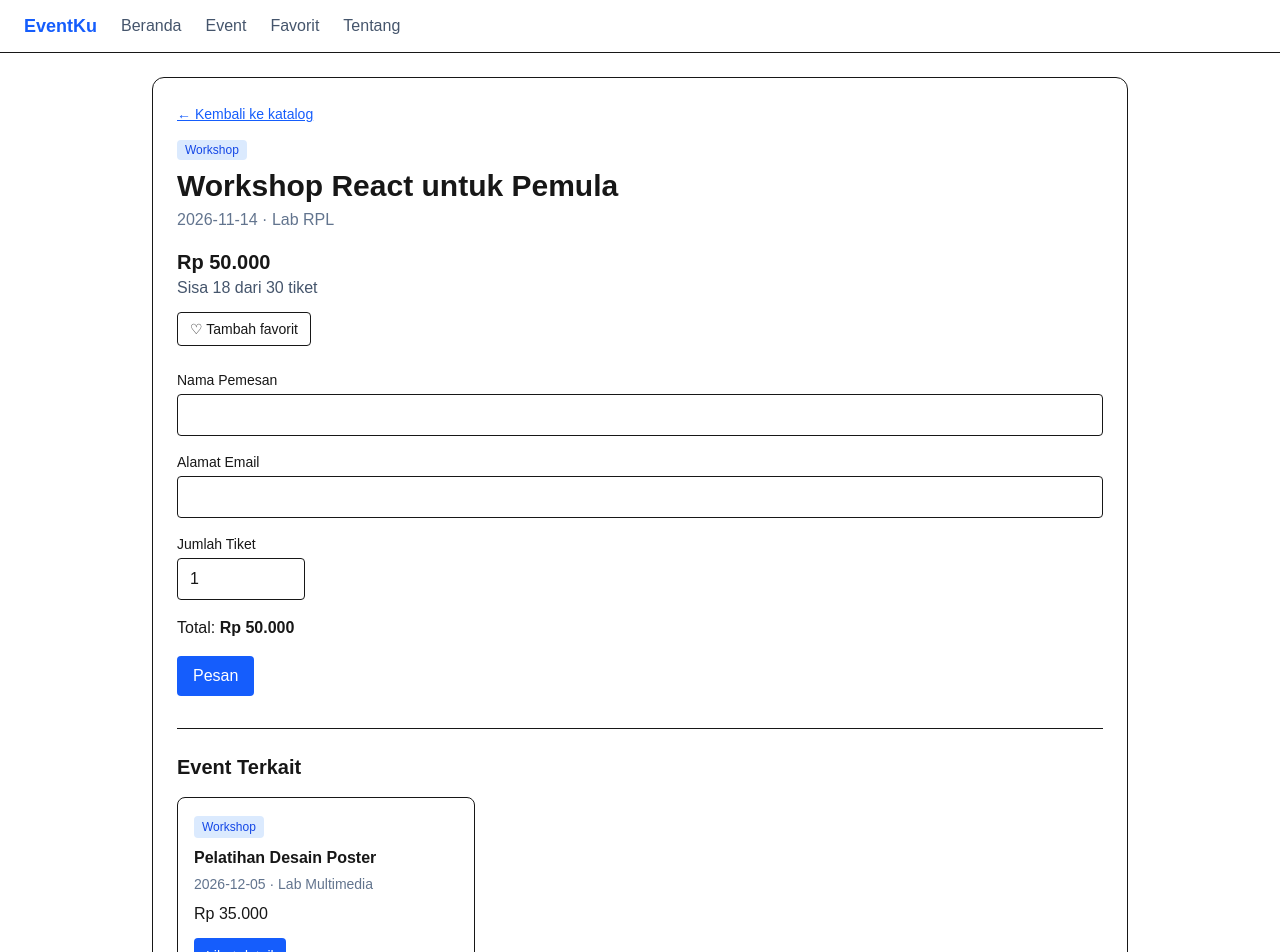
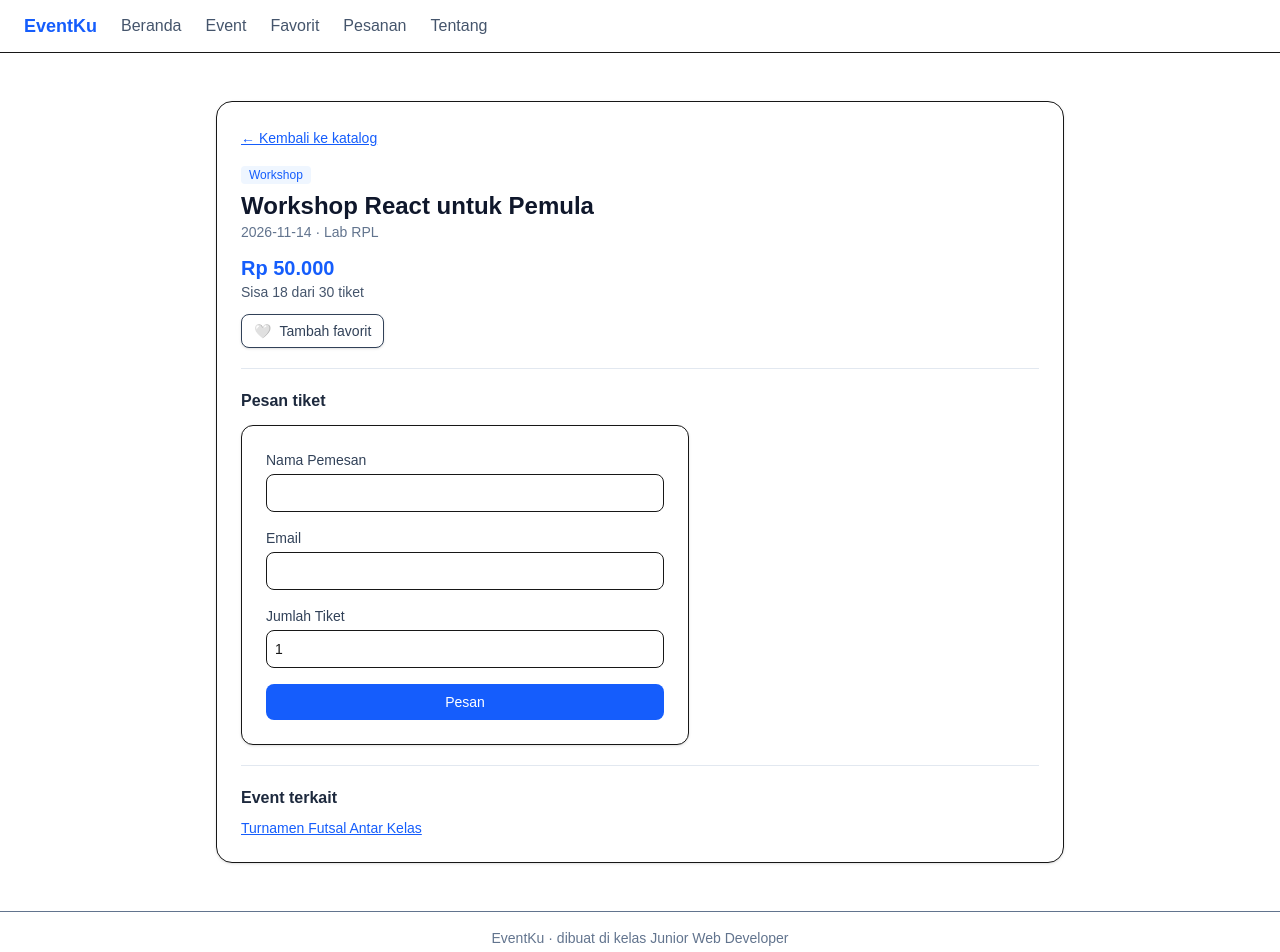
Before and after one commit to deviputrirpl1/latihan-nextjs, a Next.js app: page /event/1 in a window 1280 px wide. Shown: the top 952 px of the page. Built offline with nearby package versions, Linux system fonts and the light colour scheme; no server answers.

Commit message:
daftar pesanann dan cookie

```diff
--- a/app/api/events/route.ts
+++ b/app/api/events/route.ts
@@ -1,5 +1,6 @@
+import { NextResponse } from "next/server";
 import { events } from "@/data/events";
 
 export async function GET() {
-  return Response.json(events);
+  return NextResponse.json(events);
 }
--- a/app/event/[id]/page.tsx
+++ b/app/event/[id]/page.tsx
@@ -1,100 +1,98 @@
-
-import { notFound } from "next/navigation";
-import Link from "next/link";
 import { events, rupiah } from "@/data/events";
 import FormPesan from "@/components/FormPesan";
+import Link from "next/link";
+import { cookies } from "next/headers";
 import TombolFavorit from "@/components/TombolFavorit";
 
-export default async function Detail({
-  params,
-}: PageProps<"/event/[id]">) {
+type Props = {
+  params: Promise<{ id: string }>;
+};
+
+export default async function HalamanDetailEvent({ params }: Props) {
   const { id } = await params;
   const event = events.find((e) => e.id === Number(id));
 
-  if (!event) notFound();
+  if (!event) {
+    return (
+      <div className="p-6">
+        <h1 className="text-xl font-bold">Event tidak ditemukan</h1>
+        <Link href="/event" className="text-blue-600 underline">Kembali ke katalog</Link>
+      </div>
+    );
+  }
 
   const sisa = event.kuota - event.terisi;
+  const namaAwal = (await cookies()).get("nama")?.value ?? "";
 
-  const eventTerkait = events.filter(
-    (e) => e.kategori === event.kategori && e.id !== event.id
-  );
+  // Mencari event terkait (event lain dengan kategori yang sama atau selain event ini)
+  const eventTerkait = events.filter((e) => e.id !== event.id).slice(0, 1);
 
   return (
-    <article className="rounded-xl border bg-white p-6">
-      <Link
-        href="/event"
-        className="mb-4 inline-block text-sm text-blue-600 underline"
-      >
+    <div className="mx-auto max-w-4xl p-6">
+      <div className="rounded-2xl border bg-white p-6 shadow-sm">
+        {/* Tombol Kembali ke Katalog */}
+        <Link href="/event" className="text-sm text-blue-600 underline">
           ← Kembali ke katalog
         </Link>
 
-      <span className="block w-max rounded bg-blue-100 px-2 py-0.5 text-xs text-blue-700">
+        {/* Kategori */}
+        <div className="mt-3">
+          <span className="rounded bg-blue-50 px-2 py-0.5 text-xs font-medium text-blue-600">
             {event.kategori}
           </span>
+        </div>
 
-      <h1 className="mt-2 text-3xl font-bold">
-        {event.judul}
-      </h1>
-
-      <p className="mt-1 text-slate-500">
+        {/* Judul & Detail Utama */}
+        <h1 className="mt-1 text-2xl font-bold text-slate-900">{event.judul}</h1>
+        <p className="text-sm text-slate-500">
           {event.tanggal} · {event.lokasi}
         </p>
 
-      <p className="mt-4 text-xl font-semibold">
-        {rupiah(event.harga)}
+        {/* Harga & Sisa Tiket */}
+        <div className="mt-3">
+          <p className="text-xl font-bold text-blue-600">
+            {event.harga === 0 ? "Gratis" : rupiah(event.harga)}
           </p>
-
-      <p className="text-slate-600">
+          <p className="text-sm text-slate-600">
             Sisa {sisa} dari {event.kuota} tiket
           </p>
+        </div>
 
+        {/* Tombol Favorit */}
+        <div className="mt-3">
           <TombolFavorit id={event.id} />
+        </div>
 
-      <FormPesan event={event} />
+        {/* Garis Pembatas */}
+        <hr className="my-5 border-slate-200" />
 
-      <section className="mt-8 border-t pt-6">
-        <h2 className="mb-4 text-xl font-bold">
-          Event Terkait
-        </h2>
+        {/* Form Pemesanan */}
+        <div>
+          <h2 className="mb-3 font-bold text-slate-800">Pesan tiket</h2>
+          <FormPesan event={event} namaAwal={namaAwal} />
+        </div>
 
-        {eventTerkait.length === 0 ? (
-          <p className="text-slate-500">
-            Belum ada event terkait.
-          </p>
+        {/* Garis Pembatas */}
+        <hr className="my-5 border-slate-200" />
+
+        {/* Bagian Event Terkait */}
+        <div>
+          <h3 className="mb-2 font-bold text-slate-800">Event terkait</h3>
+          {eventTerkait.length > 0 ? (
+            eventTerkait.map((terkait) => (
+              <Link
+                key={terkait.id}
+                href={`/event/${terkait.id}`}
+                className="text-sm text-blue-600 underline block"
+              >
+                {terkait.judul}
+              </Link>
+            ))
           ) : (
-          <div className="grid gap-4 sm:grid-cols-2 lg:grid-cols-3">
-            {eventTerkait.map((e) => (
-              <div
-                key={e.id}
-                className="rounded-lg border p-4"
-              >
-                <span className="rounded bg-blue-100 px-2 py-1 text-xs text-blue-700">
-                  {e.kategori}
-                </span>
-
-                <h3 className="mt-2 font-semibold">
-                  {e.judul}
-                </h3>
-
-                <p className="mt-1 text-sm text-slate-500">
-                  {e.tanggal} · {e.lokasi}
-                </p>
-
-                <p className="mt-2 font-medium">
-                  {rupiah(e.harga)}
-                </p>
-
-                <Link
-                  href={`/event/${e.id}`}
-                  className="mt-3 inline-block rounded bg-blue-600 px-3 py-2 text-sm text-white hover:bg-blue-700"
-                >
-                  Lihat detail
-                </Link>
+            <p className="text-sm text-slate-400">Tidak ada event terkait.</p>
+          )}
         </div>
-            ))}
       </div>
-        )}
-      </section>
-    </article>
+    </div>
   );
 }
--- a/components/FormPesan.tsx
+++ b/components/FormPesan.tsx
@@ -1,8 +1,7 @@
 "use client";
-
 import { useActionState } from "react";
 import { pesanTiket, HasilPesan } from "@/app/actions";
-import { useState } from "react";
+import { Event } from "@/data/events";
 
 const initialState: HasilPesan = {
   berhasil: false,
@@ -11,71 +10,62 @@ const initialState: HasilPesan = {
   isian: { nama: "", email: "" },
 };
 
-export default function FormPesan({ event }: { event: any }) {
-  const [state, formAction, isPending] = useActionState(pesanTiket, initialState);
-  const [jumlah, setJumlah] = useState(1);
+export default function FormPesan({ event, namaAwal }: { event: Event; namaAwal: string }) {
+  const [state, formAction, pending] = useActionState(pesanTiket, {
+    ...initialState,
+    isian: { nama: namaAwal, email: "" },
+  });
 
   return (
-    <form action={formAction} className="mt-6 space-y-4">
+    <form action={formAction} className="max-w-md space-y-4 rounded-xl border bg-white p-6 shadow-sm">
       <input type="hidden" name="eventId" value={event.id} />
 
+      {state.pesan && (
+        <div className={`p-3 rounded-lg text-sm ${state.berhasil ? "bg-green-50 text-green-700" : "bg-red-50 text-red-700"}`}>
+          {state.pesan}
+        </div>
+      )}
+
       <div>
-        <label className="block text-sm font-medium">Nama Pemesan</label>
+        <label className="block text-sm font-medium text-slate-700">Nama Pemesan</label>
         <input
           type="text"
           name="nama"
           defaultValue={state.isian.nama}
-          className="mt-1 block w-full rounded border px-3 py-2"
+          className="mt-1 w-full rounded-lg border p-2 text-sm"
         />
-        {state.galat.nama && (
-          <p className="text-sm text-red-600">{state.galat.nama}</p>
-        )}
+        {state.galat.nama && <p className="mt-1 text-xs text-red-600">{state.galat.nama}</p>}
       </div>
 
       <div>
-        <label className="block text-sm font-medium">Alamat Email</label>
+        <label className="block text-sm font-medium text-slate-700">Email</label>
         <input
           type="email"
           name="email"
           defaultValue={state.isian.email}
-          className="mt-1 block w-full rounded border px-3 py-2"
+          className="mt-1 w-full rounded-lg border p-2 text-sm"
         />
-        {state.galat.email && (
-          <p className="text-sm text-red-600">{state.galat.email}</p>
-        )}
+        {state.galat.email && <p className="mt-1 text-xs text-red-600">{state.galat.email}</p>}
       </div>
 
       <div>
-        <label className="block text-sm font-medium">Jumlah Tiket</label>
+        <label className="block text-sm font-medium text-slate-700">Jumlah Tiket</label>
         <input
           type="number"
           name="jumlah"
-          value={jumlah}
-          onChange={(e: any) => setJumlah(Number(e.target.value))}
-          className="mt-1 block w-32 rounded border px-3 py-2"
+          defaultValue={1}
+          className="mt-1 w-full rounded-lg border p-2 text-sm"
         />
-        {state.galat.jumlah && (
-          <p className="text-sm text-red-600">{state.galat.jumlah}</p>
-        )}
+        {state.galat.jumlah && <p className="mt-1 text-xs text-red-600">{state.galat.jumlah}</p>}
       </div>
-
-      <p>
-        Total: <b>Rp {(event.harga * jumlah).toLocaleString("id-ID")}</b>
-      </p>
 
       <button
         type="submit"
-        disabled={isPending}
-        className="rounded bg-blue-600 px-4 py-2 text-white hover:bg-blue-700 disabled:opacity-50"
+        disabled={pending}
+        className="w-full rounded-lg bg-blue-600 py-2 text-sm font-medium text-white hover:bg-blue-700 disabled:bg-blue-400"
       >
-        {isPending ? "Memproses..." : "Pesan"}
+        {pending ? "Memproses..." : "Pesan"}
       </button>
-
-      {state.pesan && (
-        <p className={state.berhasil ? "text-green-700" : "text-red-600"}>
-          {state.pesan}
-        </p>
-      )}
     </form>
   );
 }
--- a/components/KartuEvent.tsx
+++ b/components/KartuEvent.tsx
@@ -1,34 +1,68 @@
+"use client";
 import Link from "next/link";
-import { rupiah, type Event } from "@/data/events";
+import { Event, rupiah } from "@/data/events";
+import { useState, useEffect } from "react";
 
 export default function KartuEvent({ event }: { event: Event }) {
+  const [isFavorit, setIsFavorit] = useState(false);
+
+  useEffect(() => {
+    // @ts-ignore
+    const favs = JSON.parse(localStorage.getItem("favorit") || "[]");
+    setIsFavorit(favs.includes(event.id));
+  }, [event.id]);
+
+  const toggleFavorit = () => {
+    // @ts-ignore
+    const favs = JSON.parse(localStorage.getItem("favorit") || "[]");
+    let updated;
+    if (isFavorit) {
+      updated = favs.filter((id: number) => id !== event.id);
+    } else {
+      updated = [...favs, event.id];
+    }
+    // @ts-ignore
+    localStorage.setItem("favorit", JSON.stringify(updated));
+    setIsFavorit(!isFavorit);
+  };
+
   const sisa = event.kuota - event.terisi;
-  const laris = sisa > 0 && event.terisi / event.kuota >= 0.5;
 
   return (
-    <div className="rounded-xl border bg-white p-4 shadow-sm">
-      <span className="rounded bg-blue-100 px-2 py-0.5 text-xs text-blue-700">
+    <div className="rounded-xl border bg-white p-5 shadow-sm relative">
+      <button
+        onClick={toggleFavorit}
+        className="absolute top-4 right-4 text-xl"
+        title="Favorit"
+      >
+        {isFavorit ? "❤️" : "🤍"}
+      </button>
+
+      <div className="flex gap-2">
+        <span className="rounded bg-blue-50 px-2 py-0.5 text-xs font-medium text-blue-600">
           {event.kategori}
         </span>
-      {laris && (
-        <span className="ml-2 rounded bg-amber-100 px-2 py-0.5 text-xs font-medium text-amber-700">
-          Laris
-        </span>
-      )}
-      <h3 className="mt-2 text-lg font-semibold">{event.judul}</h3>
-      <p className="text-sm text-slate-500">
-        {event.tanggal} · {event.lokasi}
+      </div>
+
+      <h2 className="mt-2 text-lg font-bold text-slate-800">{event.judul}</h2>
+      <p className="text-sm text-slate-500">{event.tanggal} · {event.lokasi}</p>
+
+      <div className="mt-4 flex items-center justify-between">
+        <div>
+          <p className="font-semibold text-blue-600">
+            {event.harga === 0 ? "Gratis" : rupiah(event.harga)}
           </p>
-      <p className="mt-2 font-medium">{rupiah(event.harga)}</p>
-      <p className={sisa === 0 ? "text-sm text-red-600" : "text-sm text-green-700"}>
+          <p className={`text-xs ${sisa === 0 ? "text-red-600 font-semibold" : "text-slate-500"}`}>
             {sisa === 0 ? "Tiket habis" : `Sisa ${sisa} tiket`}
           </p>
+        </div>
         <Link
           href={`/event/${event.id}`}
-        className="mt-3 inline-block rounded bg-blue-600 px-3 py-1.5 text-sm text-white hover:bg-blue-700"
+          className="rounded-lg bg-blue-600 px-4 py-2 text-sm font-medium text-white hover:bg-blue-700"
         >
           Lihat detail
         </Link>
       </div>
+    </div>
   );
 }
--- a/components/Navbar.tsx
+++ b/components/Navbar.tsx
@@ -5,7 +5,8 @@ import { usePathname } from "next/navigation";
 const menu = [
   { href: "/", teks: "Beranda" },
   { href: "/event", teks: "Event" },
-  { href: "/favorit", teks: "Favorit" }, // <-- Menu baru yang ditambahkan
+  { href: "/favorit", teks: "Favorit" },
+  { href: "/pesanan", teks: "Pesanan" }, // <-- Menu baru untuk Daftar Pesanan
   { href: "/tentang", teks: "Tentang" },
 ];
 
--- a/components/TombolFavorit.tsx
+++ b/components/TombolFavorit.tsx
@@ -1,66 +1,36 @@
 "use client";
-
 import { useState, useEffect } from "react";
 
-type Penyimpanan = {
-  getItem: (key: string) => string | null;
-  setItem: (key: string, value: string) => void;
-};
-
 export default function TombolFavorit({ id }: { id: number }) {
-  const [mounted, setMounted] = useState(false);
-  const [favorit, setFavorit] = useState(false);
-
-  function ambilPenyimpanan(): Penyimpanan {
-    const globalObj = globalThis as unknown as {
-      localStorage?: Penyimpanan;
-    };
-    if (globalObj.localStorage) {
-      return globalObj.localStorage;
-    }
-    return {
-      getItem: () => null,
-      setItem: () => {},
-    };
-  }
+  const [isFavorit, setIsFavorit] = useState(false);
 
   useEffect(() => {
-    setMounted(true);
-    const storage = ambilPenyimpanan();
-    const data = storage.getItem("favorit") ?? "[]";
-    const simpan: number[] = JSON.parse(data);
-    setFavorit(simpan.includes(id));
+    // @ts-ignore
+    const favs = JSON.parse(localStorage.getItem("favorit") || "[]");
+    setIsFavorit(favs.includes(id));
   }, [id]);
 
-  function ubah() {
-    const storage = ambilPenyimpanan();
-    const simpan: number[] = JSON.parse(
-      storage.getItem("favorit") ?? "[]"
-    );
-
-    const baru = simpan.includes(id)
-      ? simpan.filter((x) => x !== id)
-      : [...simpan, id];
-
-    storage.setItem("favorit", JSON.stringify(baru));
-    setFavorit(baru.includes(id));
-  }
-
-  // Sebelum dimount di client, jangan render status favorit yang berbeda untuk mencegah hydration mismatch
-  if (!mounted) {
-    return (
-      <button className="mt-3 rounded border px-3 py-1.5 text-sm">
-        ♡ Tambah favorit
-      </button>
-    );
-  }
+  const toggleFavorit = () => {
+    // @ts-ignore
+    const favs = JSON.parse(localStorage.getItem("favorit") || "[]");
+    let updated;
+    if (isFavorit) {
+      updated = favs.filter((item: number) => item !== id);
+    } else {
+      updated = [...favs, id];
+    }
+    // @ts-ignore
+    localStorage.setItem("favorit", JSON.stringify(updated));
+    setIsFavorit(!isFavorit);
+  };
 
   return (
     <button
-      onClick={ubah}
-      className="mt-3 rounded border px-3 py-1.5 text-sm"
+      onClick={toggleFavorit}
+      className="flex items-center gap-2 rounded-lg border bg-white px-3 py-1.5 text-sm font-medium text-slate-700 shadow-sm hover:bg-slate-50"
     >
-      {favorit ? "♥ Favorit" : "♡ Tambah favorit"}
+      <span>{isFavorit ? "❤️" : "🤍"}</span>
+      <span>{isFavorit ? "Disukai" : "Tambah favorit"}</span>
     </button>
   );
 }
```
Also changed, not shown: app/actions.ts (+30 -2 lines), app/api/events/[id]/route.ts (+8 -10 lines), app/pesanan/page.tsx (added, +75 -0 lines). Lines whose indentation alone changed are shown as unchanged.
